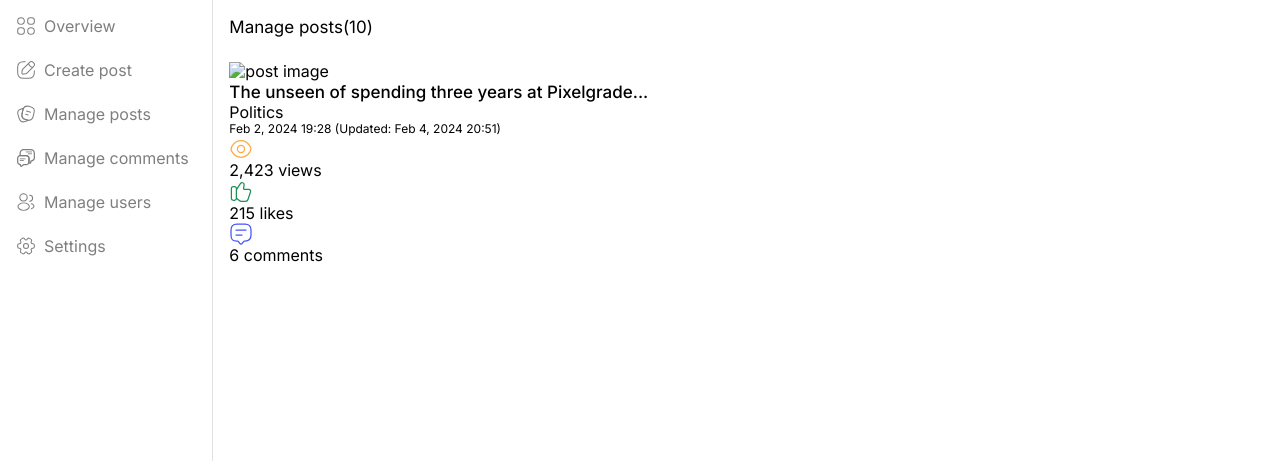
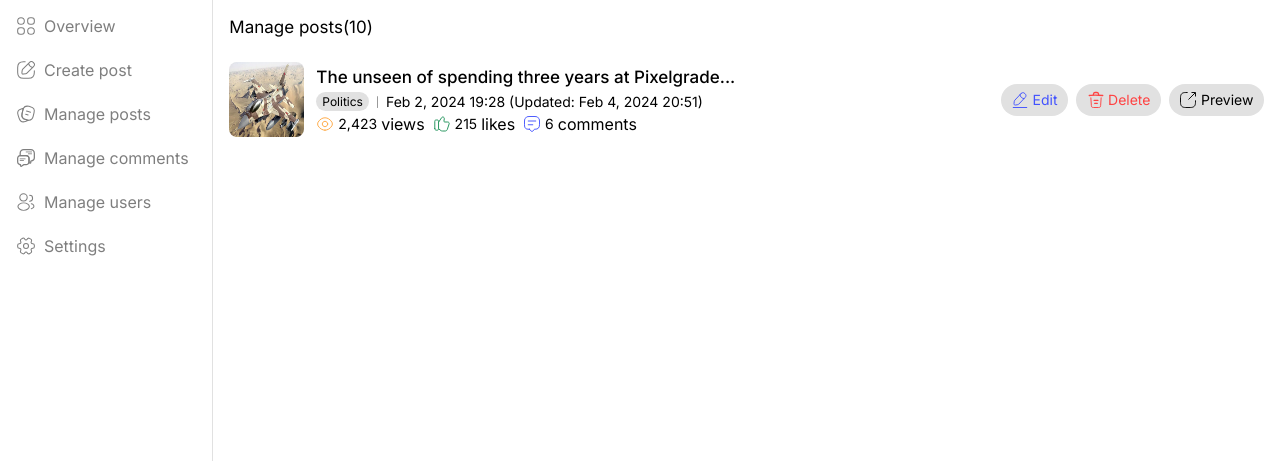
Before and after one commit to anasskam/Voxworld, a PHP site: page /dashboard/managePosts.php in a window 1280 px wide. Shown: the part 50-511 px from the top of the page. Run offline with PHP 8.4, Linux system fonts and the light colour scheme; the visitor is signed in with stand-in values (Sample User, id 1); some web fonts are replaced.

Commit message:
style the post component on manage posts page

```diff
--- a/css/global.css
+++ b/css/global.css
@@ -730,11 +730,13 @@ p,
   width: clamp(65%, 25%, 400px);
   margin-inline: auto;
 }
+
 .content-container{
   display: flex;
   flex-direction: column;
   gap: var(--spacing-6);
 }
+
 .two-cols{
   display: grid;
   grid-template-columns: 45% 50%;
@@ -742,6 +744,7 @@ p,
   width: 100%;
   min-height: 100vh;
 }
+
 .right,
 .left{
   width: 100%;
@@ -751,6 +754,7 @@ p,
 .flex{
   display: flex;
 }
+
 .flex-justify-center{
   justify-content: center;
 }
@@ -797,6 +801,7 @@ p,
 .opacity-half{
   opacity:0.5;
 }
+
 .opacity-40{
   opacity:0.4;
 }
@@ -820,10 +825,10 @@ p,
   font-size: var(--fs-button);
 }
 
-.delete-btn{
+.ghost-btn{
   font-size: var(--fs-button);
   background-color: var(--on-surface-container);
-  color: var(--clr-error);
+  color: var(--clr-primary);
   padding-inline: var(--spacing-3);
   padding-block: var(--spacing-2);
   border-radius: 1000px;
@@ -835,11 +840,19 @@ p,
   transition: background-color .35s ease;
 }
 
+.delete-btn{
+  color: var(--clr-error);
+}
+
+.preview-btn{
+  color: var(--background-text);
+}
+
 .primary-btn:hover{
   background-color: var(--clr-primary-600);
 }
 
-.delete-btn:hover{
+.ghost-btn:hover{
   background-color: var(--hover-on-surface-container);
 }
 
--- a/css/style.css
+++ b/css/style.css
@@ -37,7 +37,6 @@
   justify-content: space-between;
   padding-block: var(--spacing-8);
 }
-
 
 /* header styling */
 .right header {
@@ -88,11 +87,9 @@
   margin-bottom: var(--spacing-13);
 }
 
-
 .right form h1{
   color: var(--white);
 }
-
 
 /*inputs*/
 .inputs{
@@ -150,7 +147,6 @@
 /* password input */
 .password-toggle{
   cursor: pointer;
-
 }
 
 /* privacy check */
@@ -182,6 +178,7 @@ footer {
   justify-content: space-between;
   align-items: center;
 }
+
 footer p{
   color: var(--clr-gray-600);
 }
@@ -190,7 +187,6 @@ footer p{
   display: flex;
   gap: var(--spacing-6);
 }
-
 
 /* DASHBOAD STYLING
 ========================================================================== */
@@ -216,7 +212,6 @@ footer p{
   text-decoration: none;
 }
 
-
 main{
   width: calc(100% - (100% / 6));
 }
@@ -233,7 +228,6 @@ main{
   border-right: var(--border-line);
   min-height: 100vh;
   color: var(--background-text);
-
 }
 
 .side-bar-header{
@@ -277,7 +271,6 @@ main{
   display: flex;
   align-items: center;
   gap:var(--spacing-2);
-
 }
 
 .side-bar-footer{
@@ -291,7 +284,6 @@ main{
 
 .side-bar-footer p{
   font-size: var(--fs-caption1);
-
 }
 
 /*
@@ -303,6 +295,7 @@ main{
   flex-direction: column;
   gap: var(--spacing-5);
 }
+
 .drop-arrow{
   transition: transform 0.4s ease;
 }
@@ -314,6 +307,7 @@ main{
   width: clamp(35%, 15%, 250px);
 
 }
+
 .spacer{
   height: var(--spacing-6);
   display: none;
@@ -353,6 +347,7 @@ main{
   gap:var(--spacing-1);
   pointer-events: none;
 }
+
 .dropHeader h3{
   color: var(--background-text);
 }
@@ -360,7 +355,6 @@ main{
 .dropDown .input-field{
   background-color: var(--on-surface-container);
 }
-
 
 .update-username-wrapper,
 .update-password-wrapper{
@@ -383,18 +377,17 @@ main{
   border-radius: 6px;
   transition: all .3s ease;
 }
+
 .appearence-option-wrapper:hover{
   background-color: var(--on-surface-container);
   opacity: 1;
 }
-
 
 /*
   * Create post page
 */
 .categories-dropDown{
   width: 100%;
-  /* padding: ; */
 }
 
 .create-post-inputs-wrapper{
@@ -402,6 +395,7 @@ main{
   flex-direction: column;
   gap: var(--spacing-4);
 }
+
 .upload-field{
   justify-content: space-between;
   cursor: pointer;
@@ -430,7 +424,6 @@ main{
 .publish-form-btn{
   /* hide the submit button */
   display: none;
-
 }
 
 /*
@@ -441,6 +434,7 @@ main{
   border-radius: 8px;
   overflow: hidden;
 }
+
 .ck .ck-editor {
   color: var(--color);
   background-color: var(--surface-container) !important;
@@ -455,6 +449,7 @@ main{
   min-height: 300px;
   padding: var(--spacing-2);
 }
+
 .ck .ck-editor__editable_inline li{
   list-style-type:circle !important;
 }
@@ -467,7 +462,7 @@ main{
 }
 
 .ck.ck-toolbar button {
-  color:var(--background-text) !important; ;
+  color:var(--background-text) !important;
 }
 
 .ck.ck-toolbar button:hover {
@@ -504,12 +499,9 @@ main{
   border-collapse: none !important;
 }
 
-
-
 /*
   * Manage users page
 */
-
 
 .table-wrapper{
   overflow: hidden;
@@ -539,17 +531,95 @@ table {
 th, td {
   padding: var(--spacing-3);
   text-align: left;
-  /* width: 25%; */
   border-bottom: 1px solid var(--border);
   font-size: var(--fs-body2);
 }
 
 td{
   padding-block: var(--spacing-2);
-
 }
 
 th {
   background-color: var(--surface-container);
   font-weight: var(--fw-sm);
 }
+
+/*
+  * Manage posts page
+*/
+.post-wrapper{
+  display: flex;
+  align-items: center;
+  justify-content: space-between;
+  padding-bottom: var(--spacing-5);
+  margin-bottom: var(--spacing-5);
+  border-bottom: 1px solid var(--border);
+}
+
+.post-wrapper:last-child{
+  padding-bottom: 0;
+  margin-bottom: 0;
+  border-bottom: none;
+}
+
+.post-wrapper .image-content-wrapper{
+  display: flex;
+  align-items: center;
+  gap: var(--spacing-3);
+}
+
+.post-wrapper img {
+  aspect-ratio: 1;
+  width: 75px;
+  border-radius: 8px;
+}
+
+.post-wrapper .post-category-date {
+  display: flex;
+  align-items: center;
+  gap:var(--spacing-2);
+}
+
+.post-wrapper .divider{
+  width: 1px;
+  height: 12px;
+  background-color: var(--background-text);
+  border-radius: 10px;
+  display: inline-block;
+  opacity: .4;
+}
+
+.post-wrapper .post-content{
+  display: flex;
+  flex-direction: column;
+  gap: var(--spacing-1);
+}
+
+.post-wrapper .post-intractions-wrapper{
+  display: flex;
+  gap: var(--spacing-2);
+}
+
+.post-wrapper .post-intractions-wrapper img{
+  display: flex;
+  width: 18px;
+}
+
+.post-intraction-wrapper{
+  display: flex;
+  align-items: center;
+  gap: var(--spacing-1);
+}
+
+.chip1{
+  border-radius: 1000px;
+  background-color: var(--on-surface-container);
+  padding-inline: var(--spacing-2);
+  padding-block: var(--spacing-05);
+}
+
+.post-actions form {
+  display: flex;
+  gap: var(--spacing-2);
+  align-items: center;
+}
--- a/dashboard/managePosts.php
+++ b/dashboard/managePosts.php
@@ -41,39 +41,73 @@ $adminId = checkAdminSession();
 
                 <div class="posts-wrapper">
                     <div class="post-wrapper">
+
+                        <div class="image-content-wrapper">
                             <!-- post image -->
-                        <img src="#" alt="post image">
+                            <img src="../assets/images/test.jpg" alt="post image">
 
                             <div class="post-content">
                                 <p class="text-body1 text-md" value>The unseen of spending three years at Pixelgrade...</p>
 
                                 <div class="post-category-date">
-                                <span class="chip1 category">Politics</span>
+                                    <span class="chip1 category text-caption1">Politics</span>
                                     <span class="divider"></span>
-                                <p class="text-caption1 post-date">Feb 2, 2024 19:28 <span>(Updated: Feb 4, 2024 20:51)</span></p>
+                                    <p class="text-button post-date">Feb 2, 2024 19:28 <span>(Updated: Feb 4, 2024 20:51)</span></p>
                                 </div>
 
                                 <div class="post-intractions-wrapper">
-                                <div class="post-views-wrapper">
+                                    <div class="post-views-wrapper post-intraction-wrapper">
                                         <img src="../assets/icons/show-pass.svg" alt="views">
-                                    <span class="post-views" name="post-views">2,423 </span>views
+                                        <span class="post-views text-button" name="post-views">2,423 </span>views
                                     </div>
 
-                                <div class="post-likes-wrapper">
+                                    <div class="post-likes-wrapper post-intraction-wrapper">
                                         <img src="../assets/icons/like.svg" alt="likes">
-                                    <span class="post-likes" name="post-likes">215 </span>likes
+                                        <span class="post-likes text-button" name="post-likes">215 </span>likes
                                     </div>
 
-                                <div class="post-comments-wrapper">
+                                    <div class="post-comments-wrapper post-intraction-wrapper">
                                         <img src="../assets/icons/comment.svg" alt="views">
-                                    <span class="post-comments" name="post-comments">6 </span>comments
+                                        <span class="post-comments text-button" name="post-comments">6 </span>comments
                                     </div>
                                 </div>
                             </div>
+                        </div>
+                        <div class="post-actions">
+                            <form method="POST">
 
-                        <div class="post-actions">
+                                <button class="ghost-btn" type="submit" name="post-edit" value="">
+                                    <svg width="18" height="18" viewBox="0 0 24 24" fill="none" xmlns="http://www.w3.org/2000/svg">
+                                        <path d="M13.26 3.6L5.05 12.29C4.74 12.62 4.44 13.27 4.38 13.72L4.01 16.96C3.88 18.13 4.72 18.93 5.88 18.73L9.1 18.18C9.55 18.1 10.18 17.77 10.49 17.43L18.7 8.74C20.12 7.24 20.76 5.53 18.55 3.44C16.35 1.37 14.68 2.1 13.26 3.6Z" stroke="currentcolor" stroke-width="1.25" stroke-miterlimit="10" stroke-linecap="round" stroke-linejoin="round"/>
+                                        <path d="M11.89 5.04999C12.32 7.80999 14.56 9.91999 17.34 10.2" stroke="currentcolor" stroke-width="1.25" stroke-miterlimit="10" stroke-linecap="round" stroke-linejoin="round"/>
+                                        <path d="M3 22H21" stroke="currentcolor" stroke-width="1.25" stroke-miterlimit="10" stroke-linecap="round" stroke-linejoin="round"/>
+                                    </svg>
+                                    Edit
+                                </button>
 
+                                <button class="ghost-btn delete-btn" type="submit" name="post-delete" value="">
+                                    <svg width="18" height="18" viewBox="0 0 24 24" fill="none" xmlns="http://www.w3.org/2000/svg">
+                                        <path d="M21 5.98001C17.67 5.65001 14.32 5.48001 10.98 5.48001C9 5.48001 7.02 5.58001 5.04 5.78001L3 5.98001" stroke="currentcolor" stroke-width="1.75" stroke-linecap="round" stroke-linejoin="round"/>
+                                        <path d="M8.5 4.97L8.72 3.66C8.88 2.71 9 2 10.69 2H13.31C15 2 15.13 2.75 15.28 3.67L15.5 4.97" stroke="currentcolor" stroke-width="1.75" stroke-linecap="round" stroke-linejoin="round"/>
+                                        <path d="M18.85 9.14001L18.2 19.21C18.09 20.78 18 22 15.21 22H8.78999C5.99999 22 5.90999 20.78 5.79999 19.21L5.14999 9.14001" stroke="currentcolor" stroke-width="1.25" stroke-linecap="round" stroke-linejoin="round"/>
+                                        <path d="M10.33 16.5H13.66" stroke="currentcolor" stroke-width="1.75" stroke-linecap="round" stroke-linejoin="round"/>
+                                        <path d="M9.5 12.5H14.5" stroke="currentcolor" stroke-width="1.75" stroke-linecap="round" stroke-linejoin="round"/>
+                                    </svg>
+                                    Delete
+                                </button>
+
+                                <button class="ghost-btn preview-btn" type="submit" name="post-preview" value="">
+                                    <svg width="18" height="18" viewBox="0 0 24 24" fill="none" xmlns="http://www.w3.org/2000/svg">
+                                        <path d="M13 11L21.2 2.79999" stroke="currentcolor" stroke-width="1.25" stroke-linecap="round" stroke-linejoin="round"/>
+                                        <path d="M22 6.8V2H17.2" stroke="currentcolor" stroke-width="1.25" stroke-linecap="round" stroke-linejoin="round"/>
+                                        <path d="M11 2H9C4 2 2 4 2 9V15C2 20 4 22 9 22H15C20 22 22 20 22 15V13" stroke="currentcolor" stroke-width="1.25" stroke-linecap="round" stroke-linejoin="round"/>
+                                    </svg>
+                                    Preview
+                                </button>
+
+                            </form>
                         </div>
+
                     </div>
                 </div>
 
--- a/dashboard/manageUsers.php
+++ b/dashboard/manageUsers.php
@@ -107,7 +107,7 @@ else {
                             </td>
                             <td>
                                 <form method="POST">
-                                    <button class="delete-btn" type="submit" name="user-delete" value="<?php echo $user['id']?>">
+                                    <button class="ghost-btn delete-btn" type="submit" name="user-delete" value="<?php echo $user['id']?>">
                                         <svg width="18" height="18" viewBox="0 0 24 24" fill="none" xmlns="http://www.w3.org/2000/svg">
                                             <path d="M21 5.98001C17.67 5.65001 14.32 5.48001 10.98 5.48001C9 5.48001 7.02 5.58001 5.04 5.78001L3 5.98001" stroke="currentcolor" stroke-width="1.75" stroke-linecap="round" stroke-linejoin="round"/>
                                             <path d="M8.5 4.97L8.72 3.66C8.88 2.71 9 2 10.69 2H13.31C15 2 15.13 2.75 15.28 3.67L15.5 4.97" stroke="currentcolor" stroke-width="1.75" stroke-linecap="round" stroke-linejoin="round"/>
```
Also changed, not shown: css/customCkEditor.css (deleted, +0 -106 lines), assets/images/test.jpg (added). Lines whose indentation alone changed are shown as unchanged.
